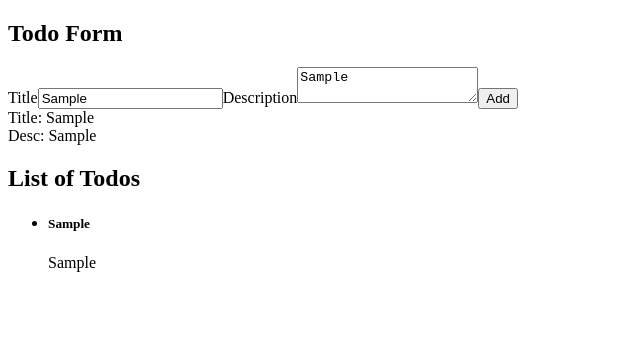
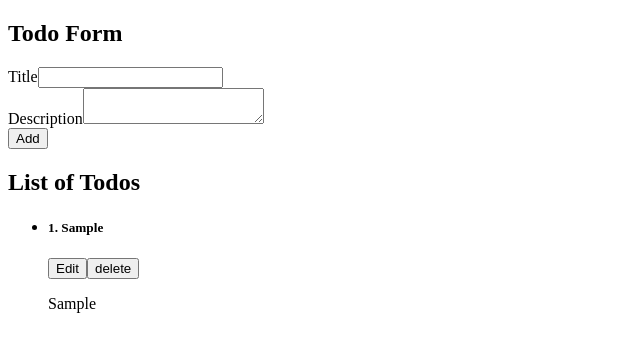
Before and after one commit to iblacc/class_todo_app, a React (Create React App) app: page / in a window 1280 px wide. Both pictures are taken after typing "Sample", "Sample" into the empty fields and a click on the button "Add". Shown: the top 352 px of the page, without its empty margins (0-640 px from the left). Built offline with nearby package versions, Linux system fonts and the light colour scheme; the HTML template or start-up script is replaced by a standard one.

Commit message:
second class

```diff
--- a/public/index.css
+++ b/public/index.css
@@ -23,8 +23,12 @@ ul {
   list-style: none;
 }
 
+ul > li + li {
+  margin-top: 1rem;
+}
+
 li {
-  display: inline-block;
+  display: block;
   padding: 0 1rem;
 }
 
@@ -33,4 +37,14 @@ li {
   width: 80%;
   display: flex;
   margin: 3rem auto;
+  gap: 3rem;
 }
+
+label {
+  display: block;
+}
+
+.item-title {
+  display: flex;
+  gap: 0.5rem;
+}
--- a/src/App.js
+++ b/src/App.js
@@ -1,9 +1,12 @@
 import { useState } from "react";
 
+let id = 0;
 function App() {
-  let [title, setTitle] = useState("");
-  let [description, setDescription] = useState("");
-  let [todos, setTodos] = useState([]);
+  const [title, setTitle] = useState("");
+  const [description, setDescription] = useState("");
+  const [todos, setTodos] = useState([]);
+  const [editMode, setEditMode] = useState(false);
+  const [editId, setEditId] = useState(null);
 
   function handleChange(e) {
     let name = e.target.name;
@@ -18,12 +21,48 @@ function App() {
 
   function handleSubmit(e) {
     e.preventDefault();
+  }
 
+  function addTodo() {
     setTodos(function (prevTodos) {
-      let newTodo = { title: title, desc: description };
+      let newTodo = { id: ++id, title: title, desc: description };
       let updated = [...prevTodos, newTodo];
       return updated;
     });
+
+    setTitle("");
+    setDescription("");
+  }
+
+  function updateTodo() {
+    const updatedTodos = todos.map((todo) => {
+      if (todo.id === editId) {
+        return {
+          id: editId,
+          title: title,
+          desc: description,
+        };
+      }
+
+      return todo;
+    });
+    setTodos([...updatedTodos]);
+
+    setTitle("");
+    setDescription("");
+    setEditMode(false);
+  }
+
+  function handleEdit(editId) {
+    setEditId(editId);
+    setEditMode(true);
+    const todoToEdit = todos.find((todo) => {
+      return todo.id === editId;
+    });
+
+    console.log(todoToEdit);
+    setTitle(todoToEdit.title);
+    setDescription(todoToEdit.desc);
   }
 
   return (
@@ -31,17 +70,31 @@ function App() {
       <div className="form">
         <h2>Todo Form</h2>
         <form onSubmit={handleSubmit}>
-          <label htmlFor="title">Title</label>
-          <input onChange={handleChange} type="text" name="title" id="title" />
-          <label htmlFor="description">Description</label>
-          <textarea onChange={handleChange} name="desc" id="description" />
-          <button>Add</button>
+          <div>
+            <label htmlFor="title">Title</label>
+            <input
+              onChange={handleChange}
+              type="text"
+              value={title}
+              name="title"
+              id="title"
+            />
+          </div>
+          <div>
+            <label htmlFor="description">Description</label>
+            <textarea
+              onChange={handleChange}
+              value={description}
+              name="desc"
+              id="description"
+            />
+          </div>
 
-          <div>
-            Title: {title}
-            <br />
-            Desc: {description}
-          </div>
+          {editMode ? (
+            <button onClick={updateTodo}>Update</button>
+          ) : (
+            <button onClick={addTodo}>Add</button>
+          )}
         </form>
       </div>
       <div className="list">
@@ -49,7 +102,13 @@ function App() {
         <ul>
           {todos.map((todo, index) => (
             <li key={index}>
-              <h5>{todo.title}</h5>
+              <div className="item-title">
+                <h5>
+                  {index + 1}. {todo.title}
+                </h5>
+                <button onClick={() => handleEdit(todo.id)}>Edit</button>
+                <button>delete</button>
+              </div>
               <p>{todo.desc}</p>
             </li>
           ))}
```
